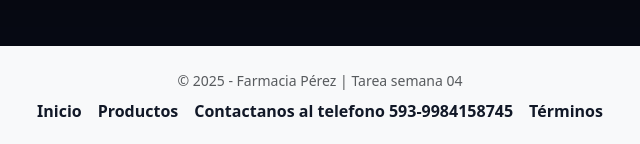
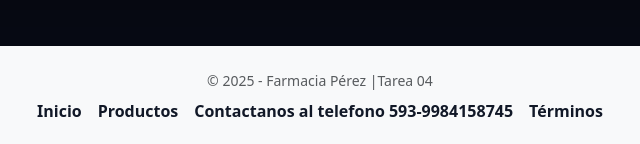
Before and after one commit to Maycol9/Desarrollo-de-Aplicaciones-Web, a plain HTML site: page SEMANA04/index.html in a window 1280 px wide. Shown: the part 1296-1440 px from the top of the page, 320-960 px from the left. Drawn offline with nearby package versions, Linux system fonts and the light colour scheme; files whose address does not match are found by name.

Commit message:
Update index.html

```diff
--- a/SEMANA04/index.html
+++ b/SEMANA04/index.html
@@ -206,7 +206,7 @@
     <!-- FOOTER -->
     <footer class="footer text-center bg-light py-4">
       <div class="container">
-        <p class="mb-2 small text-muted">© 2025 - Farmacia Pérez | Tarea semana 04</p>
+        <p class="mb-2 small text-muted">© 2025 - Farmacia Pérez |Tarea 04  </p>
         <div class="d-flex justify-content-center gap-3 flex-wrap">
           <a class="footer-link" href="#inicio">Inicio</a>
           <a class="footer-link" href="#productos">Productos</a>
```
